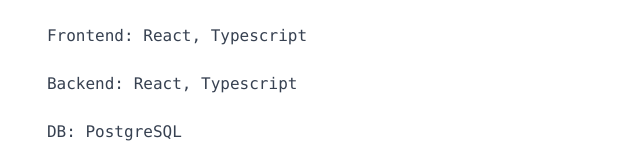
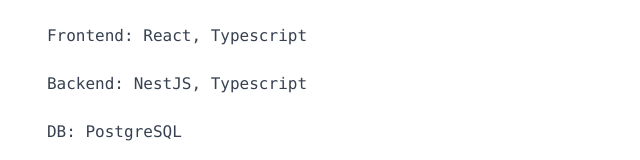
Before and after one commit to AMATEURTOSS/amateurtoss.github.io, a Next.js app: page /portfolios/1 in a window 1280 px wide. Shown: the part 486-646 px from the top of the page, without its empty margins (312-952 px from the left). Built offline with nearby package versions, Linux system fonts and the light colour scheme.

Commit message:
fix: transcendence be 기술스택 잘못 기입한거 수정

```diff
--- a/src/app/portfolios/1/page.mdx
+++ b/src/app/portfolios/1/page.mdx
@@ -14,7 +14,7 @@
 
 Frontend: React, Typescript
 
-Backend: React, Typescript
+Backend: NestJS, Typescript
 
 DB: PostgreSQL
 
```
